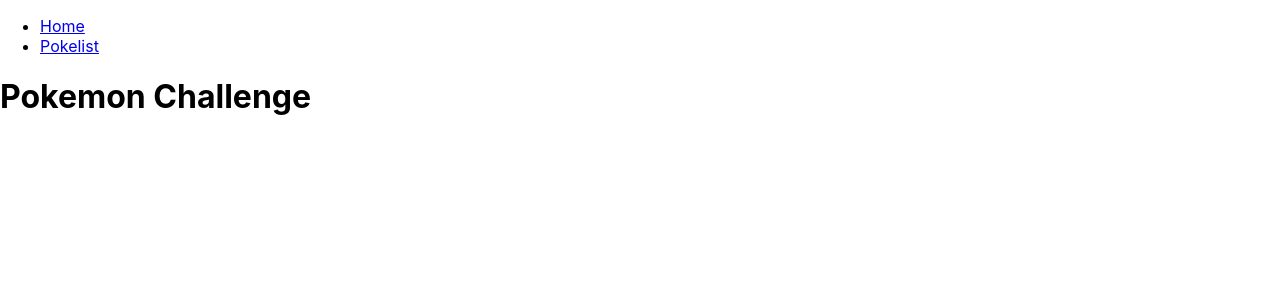
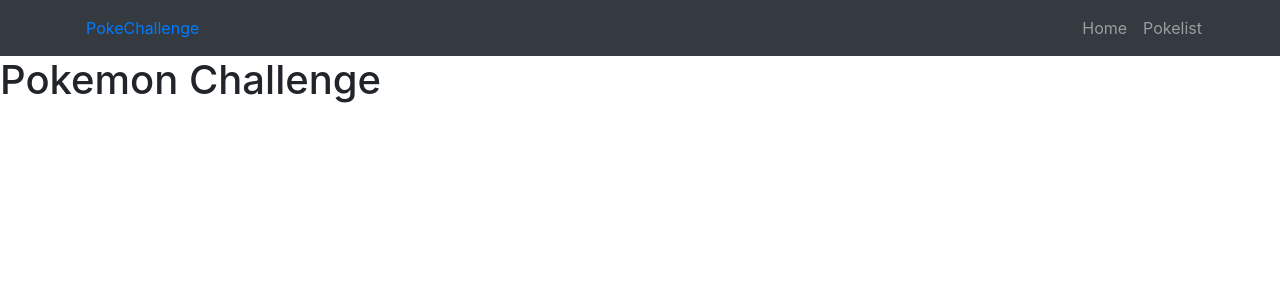
Before and after one commit to LuisPortanel/pokechallenge, a React (Create React App) app: page / in a window 1280 px wide. Shown: the top 300 px of the page. Built offline with nearby package versions, Linux system fonts and the light colour scheme.

Commit message:
PKMN: Apply bootstrap styles to components.

```diff
--- a/src/assets/index.css
+++ b/src/assets/index.css
@@ -5,6 +5,8 @@
     sans-serif;
   -webkit-font-smoothing: antialiased;
   -moz-osx-font-smoothing: grayscale;
+  padding-top: 56px;
+
 }
 
 code {
--- a/src/components/Nav.jsx
+++ b/src/components/Nav.jsx
@@ -4,11 +4,20 @@
 
 const Nav = () => {
   return (
-    <ul>
-      <li><Link to="/">Home</Link></li>
-      <li><Link to="/pokelist">Pokelist</Link></li>
-    </ul>
-  )
+    <nav className="navbar navbar-expand navbar-dark bg-dark fixed-top">
+      <div className="container">
+        <Link className="nav-link" to="/">PokeChallenge</Link>
+
+        <ul className="navbar-nav ml-auto">
+          <li className="nav-item">
+            <Link className="nav-link" to="/">Home</Link>
+          </li>
+          <li className="nav-item">
+            <Link className="nav-link" to="/pokelist">Pokelist</Link>
+          </li>
+        </ul>
+      </div>
+    </nav>)
 }
 
 export default Nav
--- a/src/components/PokeList.jsx
+++ b/src/components/PokeList.jsx
@@ -28,10 +28,12 @@
 
   return (
     <div>
-      {pokemonList.map(pkmn => <div key={pkmn.name}>
-        <Link to={pkmn.url.replace(API, '')}>{pkmn.name}</Link>
-      </div>)}
-      <button type="button" onClick={updateLoadMoreUrl}>Load more</button>
+      <div className="row row-cols-3 row-cols-md-5 row-cols-lg-6 mt-5">
+        {pokemonList.map(pkmn => <div key={pkmn.name} className="col card">
+          <Link to={pkmn.url.replace(API, '')} className="card-body">{pkmn.name}</Link>
+        </div>)}
+      </div>
+      <button type="button" className="btn btn-primary btn-lg btn-block my-5" onClick={updateLoadMoreUrl}>Load more</button>
     </div>)
 }
 const mapStateToProps = state => ({
--- a/src/components/Pokemon.jsx
+++ b/src/components/Pokemon.jsx
@@ -36,33 +36,29 @@
     <div>
       <Link to="/pokelist" className="btn btn-lg btn-primary my-5">← Go back</Link>
       {pkmn && (
-        <div>
-          <animated.img style={fade} src={pkmn.sprites.front_default} />
+        <div className="card" style={{ width: '100%', maxWidth: '36rem', margin: '0 auto' }}>
+          <animated.img style={fade} src={pkmn.sprites.front_default} className="card-img-top"/>
 
-          <h1>
+          <div className="card-body">
+            <h1 className="card-title">
               {pkmn.name}
             </h1>
-
-          <h2>
+            <h3>
               {pkmn.types[0].type.name}{pkmn.types[1] && ` / ${pkmn.types[1].type.name}`}
-          </h2>
-
-          <h4>
-            # {pkmn.id}
-          </h4>
-
-          <div>Abilities: <ul>{
+            </h3>
+            <h4>#{pkmn.id}</h4>
+            <div className="my-5">Abilities: <ul>{
               pkmn.abilities.map(ability =>
                 <li key={ability.ability.name}>
                   {ability.ability.name}
                 </li>)
             }</ul></div>
-
             <div>
               <h4>Base stats</h4>
               {
                 pkmn.stats.map(stat => <p key={stat.stat.name}>{`${stat.stat.name}: ${stat.base_stat}`}</p>)
               }
+            </div>
           </div>
 
         </div>
--- a/src/index.js
+++ b/src/index.js
@@ -9,6 +9,7 @@
 import rootReducer from './redux/reducers'
 import ReduxThunk from 'redux-thunk'
 import { createBrowserHistory } from 'history'
+import 'bootstrap/dist/css/bootstrap.min.css'
 
 const browserHistory = createBrowserHistory()
 
--- a/src/redux/reducers/pokemonFetchReducer.js
+++ b/src/redux/reducers/pokemonFetchReducer.js
@@ -8,7 +8,7 @@
 } from '../../utils/constants'
 
 const initialState = {
-  next: `${API}pokemon?offset=0&limit=10`,
+  next: `${API}pokemon?offset=0&limit=30`,
   loadMoreUrl: '',
   pokemonList: [],
   pokemon: {}
```
Lines whose indentation alone changed are shown as unchanged.
